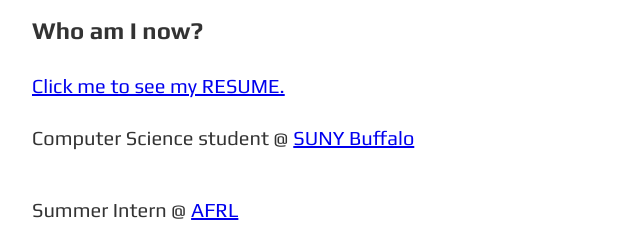
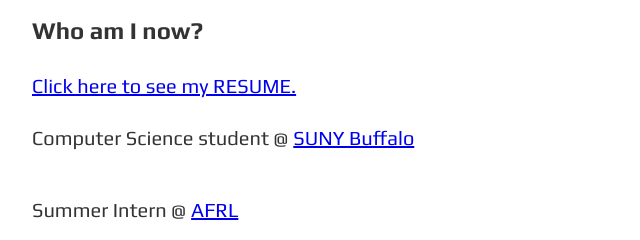
Before and after one commit to LiShaojun1126/Personal-blog, a plain HTML site: page index.html in a window 1280 px wide. Shown: the part 268-508 px from the top of the page, 208-848 px from the left. Drawn offline with Linux system fonts and the light colour scheme.

Commit message:
fix one sentence

```diff
--- a/index.html
+++ b/index.html
@@ -31,7 +31,7 @@
     <div>
         <h2>Who am I now?</h2>
         <div class="sentence">
-            <a href="source/Shaojun Li's resume.pdf" target="_blank">Click me to see my RESUME.</a>
+            <a href="source/Shaojun Li's resume.pdf" target="_blank">Click here to see my RESUME.</a>
         </div>
         <div class = "sentence">
         <h3>Computer Science student @</h3>
```
